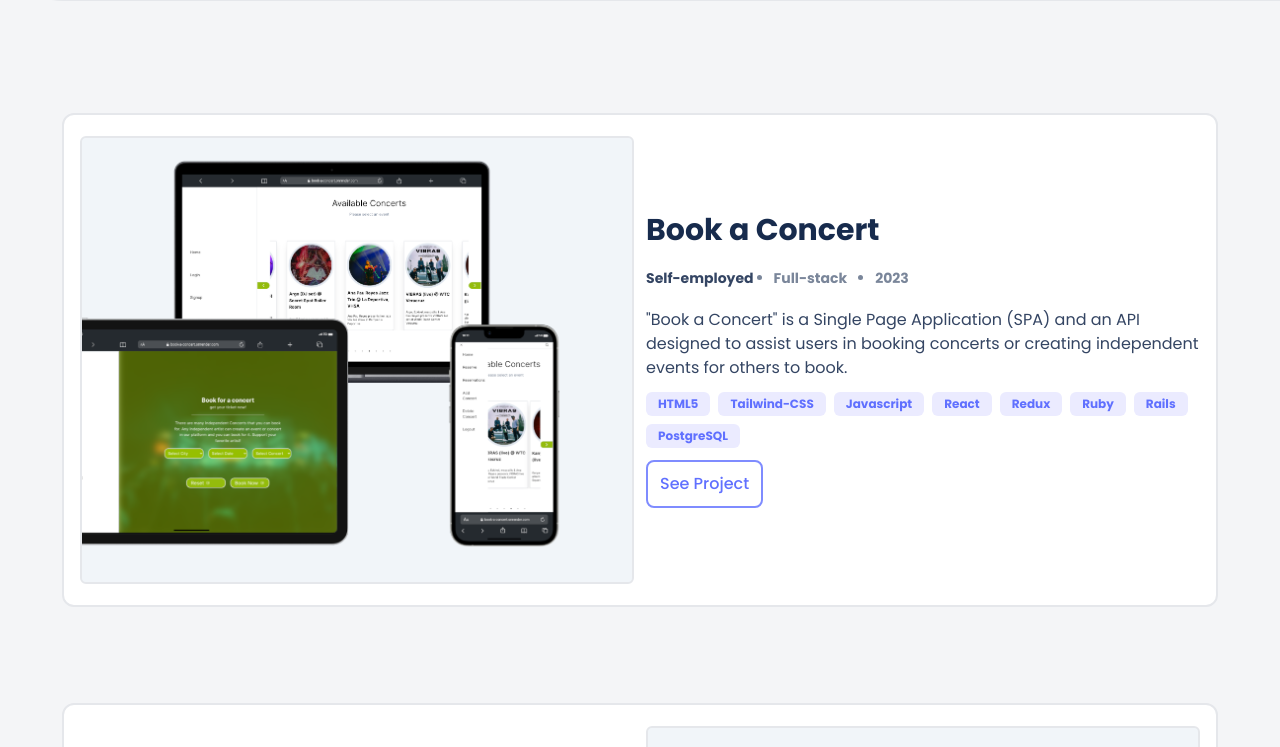
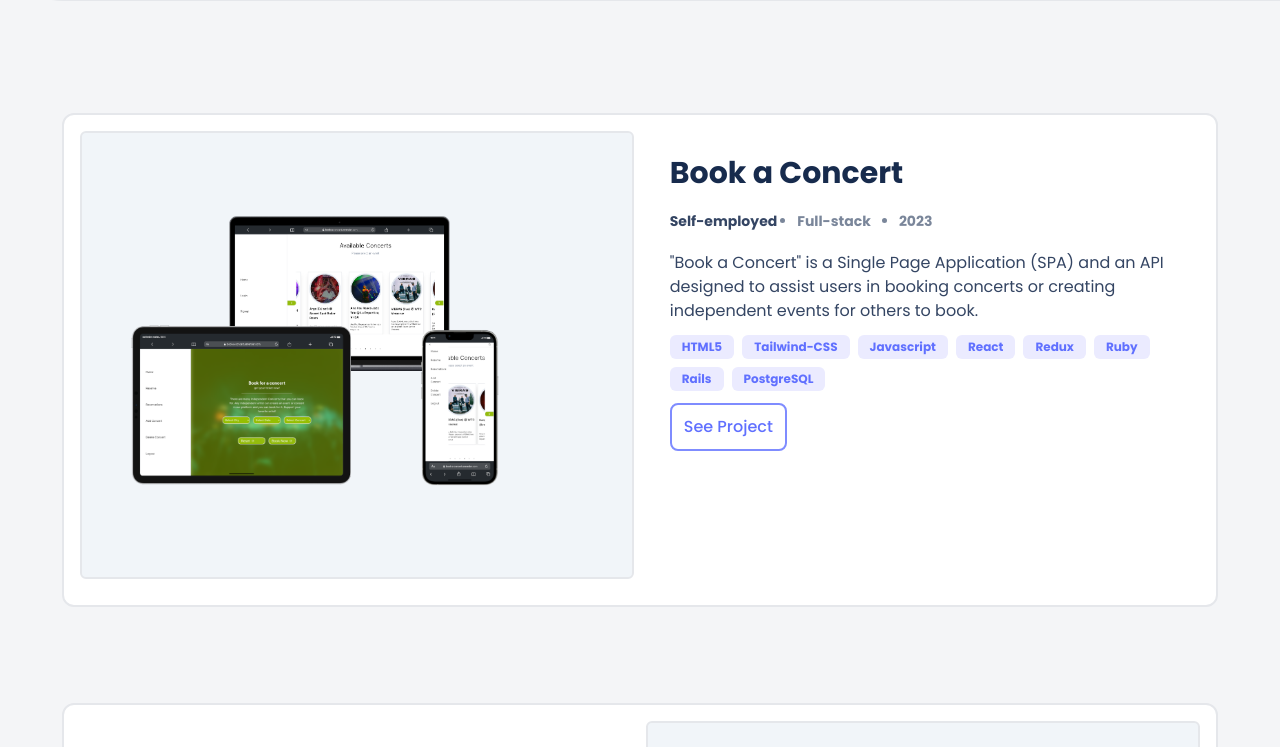
Before and after one commit to Diegogagan2587/Diegogagan2587.github.io, a React (Vite) app: page / in a window 1280 px wide. Shown: the part 799-1546 px from the top of the page. Built offline with nearby package versions, Linux system fonts and the light colour scheme.

Commit message:
Update ProjectsCards: Change breakpoints to md to avoid overflow and keep animations, resize img containers to be the same on each card

```diff
--- a/src/components/ProjectCard.jsx
+++ b/src/components/ProjectCard.jsx
@@ -7,7 +7,7 @@ import PopUp from './PopUp';
 const ProjectCard = ({ project,index, isActive }) => {
   const [popUp, setPopUp] = useState(false);
   const [animate, setAnimate] = useState(false);
-  const desktopFlexDirection = index % 2 === 0 ? "sm:flex-row" : "sm:flex-row-reverse";
+  const desktopFlexDirection = index % 2 === 0 ? "md:flex-row" : "md:flex-row-reverse";
 
   useEffect(() => {
     console.log('is active?',isActive)
@@ -32,20 +32,20 @@ const ProjectCard = ({ project,index, isActive }) => {
     {popUp && <PopUp project={project} handlePopUp={handlePopUp}/>}
     <div id={`project-card-${index}`}
     className={`card bg-white border-2 rounded-xl p-4 flex flex-col ${desktopFlexDirection}
-    sm:items-center gap-3 sm:aspect-[145/62]
+     gap-3 md:aspect-[145/62]
     hover:scale-105 hover:shadow-xl transition-all duration-500 ease-in-out
-    max-w-[343px] sm:max-w-[1156px] sm:max-h-[496px] overflow-hidden
+    max-w-[343px] md:max-w-[1156px] md:max-h-[496px] lg:overflow-hidden
     opacity-0 ${animate ? 'opacity-100' : ''} transition-opacity duration-500 ease-in-out
     `}>
       <div id='project-img'
       className="container bg-slate-100 sm:overflow-hidden
       flex items-center justify-center
-      h-10 sm:h-full sm:max-h-[448px] w-full sm:w-1/2 min-w-[295px] min-h-[220px] sm:min-w-[220px]
+       md:max-h-[448px] w-full md:w-1/2 min-w-[295px] min-h-[220px] md:min-w-[220px]
       rounded-md border-2">
          <img
         src={project.img}
         alt={`Screenshot of ${project.name}`}
-        className={`object-cover sm:object-contain md:object-cover
+        className={`object-cover sm:object-contain justify-center items-center
         w-full h-full rounded-lg
         ${animate ? 'transform translate-y-0' : 'transform translate-y-full'}
         transition-transform ease-in-out duration-500
@@ -53,7 +53,7 @@ const ProjectCard = ({ project,index, isActive }) => {
         />
       </div>
       <div id='project-info'
-        className={`card-body flex flex-col gap-3
+        className={`card-body flex flex-col gap-3 md:p-6
         min-w-[295px] sm:min-w-auto sm:w-1/2 min-h-[288px]
         ${animate ? 'transform translate-y-0' : 'transform translate-y-full'}
         transition-transform ease-in-out duration-500
```
